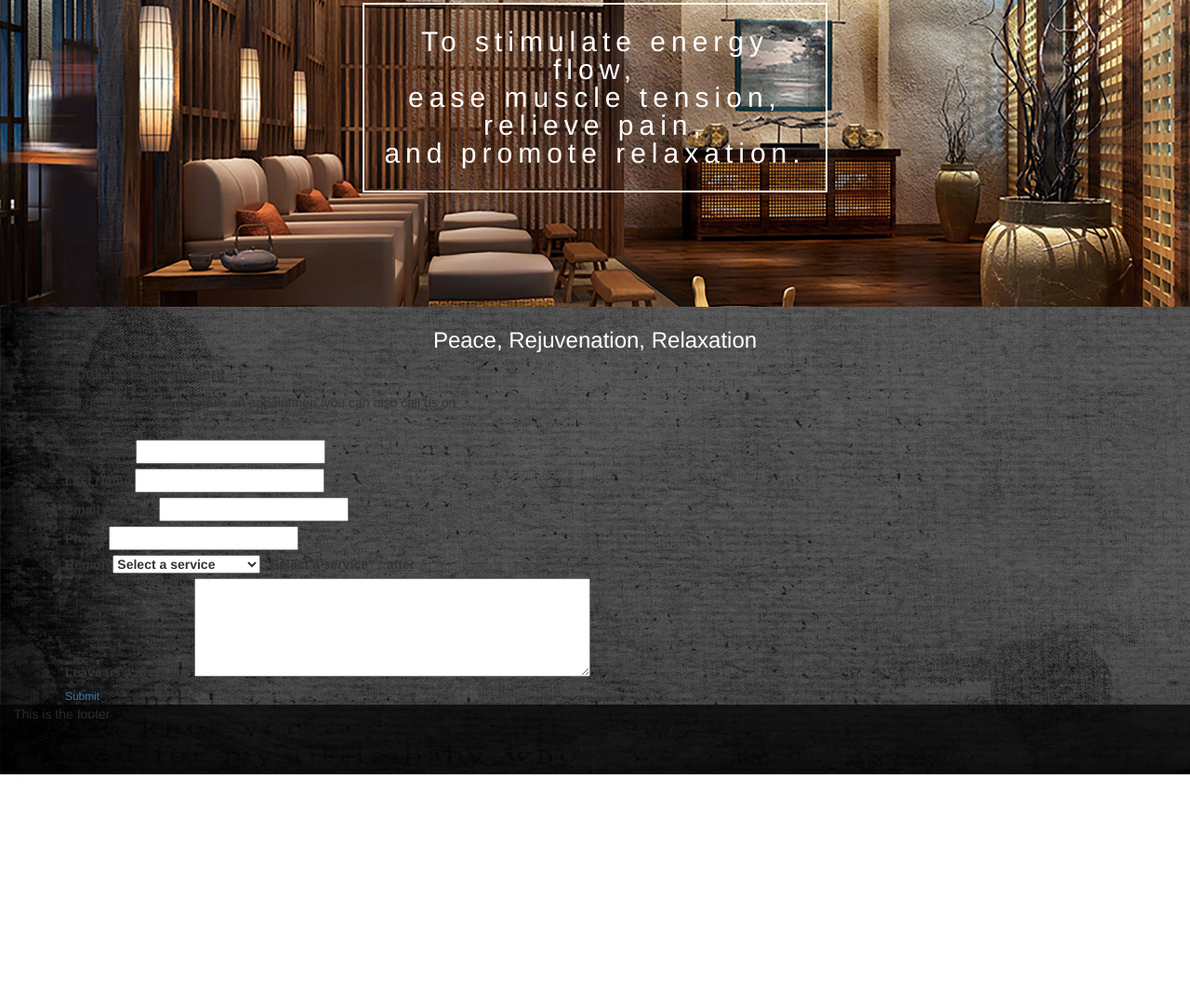
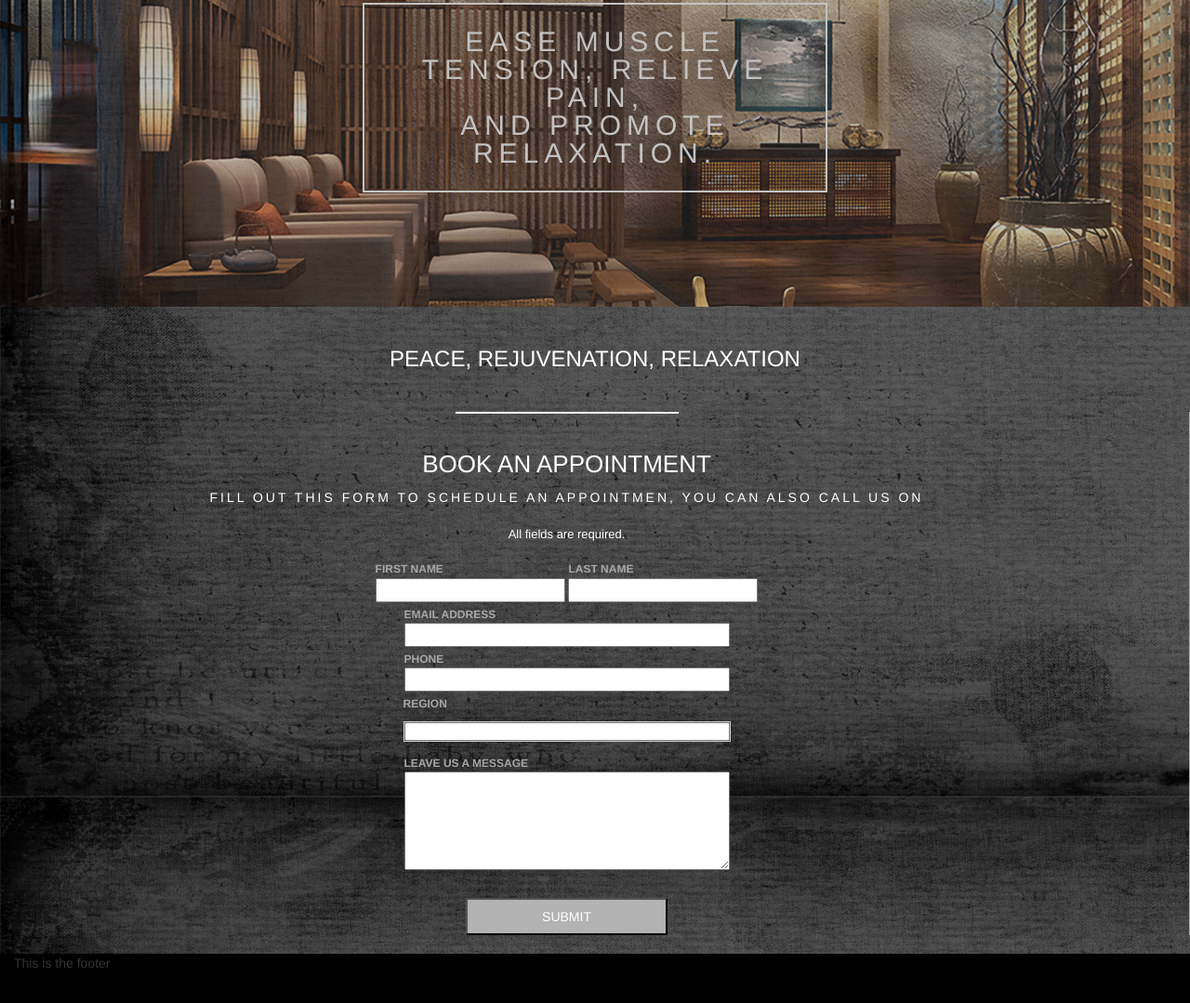
Before and after one commit to collins100/Relaxation-Day-Spa, a plain HTML site: page index.html in a window 1280 px wide. Shown: the part 223-1302 px from the top of the page at 93% size. Before the commit the page ends 1056 px from the top, so only its background shows below. Drawn offline with nearby package versions, Linux system fonts and the light colour scheme.

Commit message:
background-image hp

```diff
--- a/index.html
+++ b/index.html
@@ -40,7 +40,7 @@
   <img src="Images/interiorlg.jpg" style="width:100%;">
        <h3 class="rich-content-title">
          <span>
-             <span>To stimulate energy flow, <br> ease muscle tension, relieve pain, <br>and promote relaxation.</span>
+             <span>Ease muscle tension, relieve pain, <br>and promote relaxation.</span>
          </span>
        </h3>
     </span>
@@ -50,7 +50,7 @@
 
 
 
-   <div id="relaxheader" style="text-align: center; color:#FFFFFF;">Peace, Rejuvenation, Relaxation</div>
+   <div id="relaxheader">Peace, Rejuvenation, Relaxation</div>
    <!--<p style="text align: center">To stimulate energy flow in the body, <br> ease muscle tension, relieve pain, <br>and promote relaxation.
         </p>-->
 
@@ -59,15 +59,16 @@
 
 <main>
 <div id="apppointWrapper">
-  <div class="container">
+  <div class="separator"></div>
            <div class="control-form">
              <div>
-               <h4>Book An Appointment</h4>
+               <h3>Book An Appointment</h3>
                  <p> Fill out this form to schedule an appointmen, you can also call us on </p>
+                 <div class="captionDescription">All fields are required.</div>
                  <br>
                  <div class="spacing">
                    <div>
-                     <div class="col-left">
+                     <div class="col left">
                        <labeL>
                          <span class="control-title">First Name</span>
                          <span class="control">
@@ -88,7 +89,7 @@
                     <label>
                       <span class="control-title">Email Address</span>
                       <span class="control">
-                        <input class="email" name="email" type="email" maxlength="50">
+                        <input class="email" name="email" type="email" maxlength="50" style="width:350px;">
                       </span>
                     </label>
                  </div>
@@ -96,7 +97,7 @@
                    <label>
                      <span class="control-title">Phone</span>
                      <span class="control">
-                       <input class="phone" name="phone" type="tel" maxlength="20">
+                       <input class="phone" name="phone" type="tel" maxlength="20" style="width:350px;">
                      </span>
                    </label>
                  </div>
@@ -105,7 +106,7 @@
                      <span class="control-title">Region</span>
                      <span class="control">
                        <span class="select-wrapper white region">
-                         <select name="Services">
+                         <select name="Services" style="width:350px;">
                            <option value="Deep Massage">Select a service</option>
                            <option value="Deep Massage">Deep Massage</option>
                            <option value="Accupuncture">Accupuncture</option>
@@ -113,10 +114,6 @@
                            <option value= "Facials">Facials</option>
                            <option value="Cold Stone Massage">Cold Stone Massage</option>
                          </select>
-                         <span class="option">
-                           "Select a service"
-                           ::after
-                         </span>
                        </span>
                      </span>
                    </label>
@@ -124,21 +121,18 @@
                  <div>
                    <label>
                      <span class="control-title">Leave us a message</span>
-                       <textarea name="message" rows="5" cols="45">
+                       <textarea name="message" rows="5" cols="45" style="width:350px;">
                        </textarea>
                      </span>
                    </label>
                  </div>
-                 <nav class="button-container centered">
-                   <a href="#" class="black small box button submit-step1">Submit</a>
-                 </nav>
+                 <button class="formSubmit"> Submit </button>
              </div>      <!--    end of the spacing div   -->
              <!--       /form        -->
 
-     </div>         <!--       end of the control-form div-->
-  </div>           <!--       end of container div     -->
-</div>             <!--        end of the pageSpa div    -->
-</div>
+         </div>         <!--       end of the div-->
+      </div>           <!--       end of control-form div     -->
+  </div>               <!--        end of the appointWrapper div    -->
 </main>
 
 <footer id="spafoot">
--- a/main.css
+++ b/main.css
@@ -51,9 +51,12 @@ Navigation
 .navbar-nav > li{
   padding-left:30px;
   padding-right:30px;
+  text-transform:uppercase;
+  font-weight:bold;
+  color:#FFFFFF;
 }
 
-nav{
+.navbar{
 	margin-bottom:0px;
 }
 
@@ -61,8 +64,8 @@ nav{
 	margin-bottom: 0;
 }
 
-.navbar-brand {
-	color:#07471A;
+,navbar-header .navbar-brand {
+	color:#968E5D;
 }
 
 .navbar-inverse .navbar-brand:hover,
@@ -107,6 +110,7 @@ Jumbotron
     overflow: hidden;
     position: relative;
 	top: -19px;
+	opacity: 0.65;
 }
 
 .rich-content img{
@@ -149,6 +153,7 @@ Jumbotron
 	  margin: 0 auto;
 	  padding: 15px 20px;
       text-align: center;
+	  text-transform:uppercase;
 }
 
 .rich-content-title span {
@@ -190,11 +195,12 @@ form{
 
 #relaxheader {
 	color:#FFFFFF;
-	margin-top: 0;
+	margin-top: 20px;
 	padding: 0;
 	text-align: center;
 	font-size: 24px;
 	font-weight: 500;
+	text-transform:uppercase;
 }
 
 .weatherForecast {
@@ -207,7 +213,6 @@ form{
 #spafoot{
 	background-color:#000000;
 	height: 75px;
-	opacity: 0.70;
 }
 
 /*-----------------------------------------------------
@@ -314,7 +319,7 @@ aside > li {
 	weight: bold;
 }
 
-.main {
+main {
 	border-right: #B4AEAE solid 1px;
 	padding-right: 60px;
 }
@@ -370,3 +375,167 @@ aside ul {
 	list-style-type:disc;
 	line-height: 180%;
 }
+
+.control-form{
+	margin-bottom: 20px;
+	text-align: center;
+}
+
+.separator {
+   width: 30%;
+   margin: 40px auto 40px;
+   border-bottom: 2px solid #FFFFFF;
+}
+
+#apppointWrapper{
+   margin: 0 auto;
+   max-width: 800px;
+   color: #ffffff;
+}
+
+.control-form h3{
+  font-weight: normal;
+  font-size: 26px;
+  text-transform:uppercase;
+}
+
+.control-form p{
+  text-transform:uppercase;
+  letter-spacing: 3px;
+  margin: 0 0 20px 0;
+  font-size: 14px;
+  font-weight: normal;
+  line-height: 22px;
+}
+
+.captionDescription{
+	font-size: 13px;
+}
+
+.spacing{
+	padding: 0 7%;
+	align-content:flex-start;
+}
+
+.col .left{
+	width: 35%;
+    margin-right: 10%;
+}
+
+.col .right{
+	width: 63%;
+}
+
+.control-form .col{
+	display: inline-block;
+    margin-bottom: 0 !important;
+}
+
+
+#appointWrapper .control-form div{
+	text-align: center;
+}
+
+.control-form .control .select-wrapper {
+   display: block;
+   width: 100%;
+   max-width: 100%;
+   margin: 10px auto;
+   padding: 0;
+   text-align: left;
+   border: 1px solid #cdcdcd;
+}
+
+nav.button-container.centered {
+   text-align: center;
+}
+
+nav.button-container {
+   padding: 1.3em;
+   margin-top: 30px;
+}
+
+.button.box.small {
+  position: relative;
+  font-size: 11px;
+  font-weight: bold;
+  letter-spacing: 0.2em;
+  text-align: center;
+  text-transform: uppercase;
+  background-color: #DDDDDD;
+  border-color: #838383;
+}
+
+.black a {
+  text-decoration: none;
+}
+
+nav .button-container{
+	background-color: #DDDDDD;
+}
+
+.select-wrapper{
+   display: -moz-inline-stack;
+   display: inline-block;
+   vertical-align: middle;
+   zoom: 1;
+   border: none;
+   border-bottom: 1px solid #fff;
+   padding: 0;
+   margin: 0 auto;
+   margin-top: -12px;
+   margin-top: -5px;
+   padding-bottom: 6px;
+}
+
+
+label {
+   cursor: default;
+}
+
+.control-title{
+	display: block;
+    margin: auto;
+    font-size: 12px;
+    font-weight: bold;
+    color:#A8A8A8;
+    text-transform: uppercase;
+    text-align: left;
+}
+
+.control-form .control-title .region-dropdown{
+	display: block;
+}
+
+.formSubmit{
+	text-transform:uppercase;
+	background: #B3B3B3;
+	padding: 8px 80px;
+	margin-top: 20px;
+}
+
+#appointWrapper .control-form .control input[type='text'], #appointWrapper .control-form .control input[type='email'], #appointWrapper .control-form .control input[type='tel'], #appointWrapper .control-form .control textarea, #appointWrapper .control-form .control input[type='text'], #appointWrapper .control-form .control input[type='email'], #appointWrapper .control-form .control input[type='tel'], #appointWrapper .control-form .control textarea{
+	-webkit-appearance: none;
+    display: block;
+    border-radius: 0px;
+    width: 100%;
+    max-width: 100%;
+    min-width: 100%;
+    margin: 10px auto;
+    padding: 10px 20px;
+    font-size: 16px;
+    font-weight: 500;
+    text-align: left;
+    text-transform: none;
+    letter-spacing: 1px;
+    height: 40px;
+    border: 1px solid #cdcdcd;
+}
+
+input[type="text"], input[type="password"], input[type="tel"],
+input[type="email"], input[type="number"] {
+    -webkit-box-sizing: border-box;
+    -moz-box-sizing: border-box;
+    box-sizing: border-box;
+	outline: none;
+}
```
Also changed, not shown: Images/spainterior3.jpg (added).
